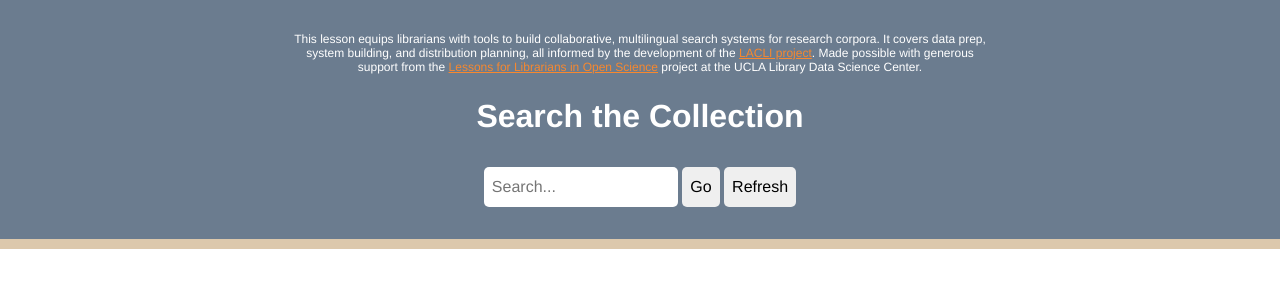
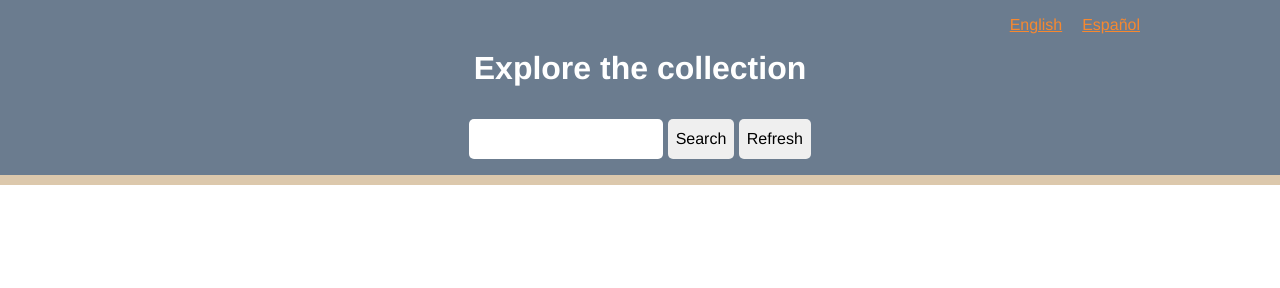
Before and after one commit to esilberberg/SearchLite, a plain HTML site: page index.html in a window 1280 px wide. Drawn offline with Linux system fonts and the light colour scheme; no server answers.

Commit message:
added translation

```diff
--- a/index.html
+++ b/index.html
@@ -4,23 +4,27 @@
     <meta charset="UTF-8">
     <meta name="viewport" content="width=device-width, initial-scale=1.0">
     <link rel="stylesheet" href="style.css">
-    <title>Search the Collection</title>
+    <title>Explore the Collection</title>
 </head>
 <body>
     <header>
         <div class="header-content">
-            <p>This lesson equips librarians with tools to build collaborative, multilingual search systems for research corpora. It covers data prep, system building, and distribution planning, all informed by the development of the <a href="https://lacli.info/" target="_blank" rel="noopener noreferrer">LACLI project</a>. Made possible with generous support from the <a href="https://ucla-imls-open-sci.info/" target="_blank" rel="noopener noreferrer">Lessons for Librarians in Open Science</a> project at the UCLA Library Data Science Center.</p>
-            <h1>Search the Collection</h1>
-            <section class="search-bar">
-                <input id="input" autocomplete="off" type="text"  placeholder="Search...">
-                <button id="search-btn">Go</button>
+            <div class="translation">
+                <a href="" data-lang="en">English</a>
+                <a href="" data-lang="es">Español</a>
+            </div>
+            <h1 id="welcome-msg">Explore the Collection</h1>
+            <div class="search-bar">
+                <input id="input" autocomplete="off" type="text">
+                <button id="search-btn">Search</button>
                 <button id="refresh-btn" title="Refresh">Refresh</button>
-            </section>
+            </div>
         </div>
     </header>
     <main>
         <div id="display"></div>
     </main>
+<script src="translation.js"></script>
 <script src="app.js"></script>
 </body>
 </html>
--- a/style.css
+++ b/style.css
@@ -2,6 +2,7 @@
     --dark: #6B7C8F;
     --light: #F7882F;
     --highlight: #FBC231;
+    --gray: #EFEFEF;
     --neutral: #DCC8AC;
 }
 * {
@@ -19,18 +20,20 @@ header {
 }
 
 .header-content {
-    max-width: 700px;
+    max-width: 1000px;
     margin: 0 auto;
-    padding: 2rem 0.5rem;
+    padding: 1rem 0.5rem;
+}
+
+.translation {
+    display: flex;
+    gap: 20px;
+    justify-content: right;
+    margin-bottom: 1rem;
 }
 
 h1 {
     font-size: 2rem;
-    margin-top: 1.5rem;
-}
-
-.header-content p {
-    font-size: 12px;
 }
 
 a {
--- /dev/null
+++ b/translation.js
@@ -0,0 +1,39 @@
+const welcomeMsg = document.getElementById('welcome-msg');
+const searchButton = document.getElementById('search-btn');
+const refreshButton = document.getElementById('refresh-btn');
+
+const translations = {
+    en: {
+        welcomeMsg: 'Explore the collection',
+        searchBtn: 'Search',
+        refreshBtn: 'Refresh',
+    },
+    es: {
+        welcomeMsg: 'Explora la colección',
+        searchBtn: 'Buscar',
+        refreshBtn: 'Recargar',
+    }
+};
+
+let currentLanguage = 'en'; // Default language
+
+function translatePage(language) {
+    currentLanguage = language;
+
+    // Update text content for the specified language
+    welcomeMsg.textContent = translations[language].welcomeMsg;
+    searchButton.textContent = translations[language].searchBtn;
+    refreshButton.textContent = translations[language].refreshBtn;
+}
+
+// Initial translation based on the default language
+translatePage(currentLanguage);
+
+// Handle language selection from anchor links
+document.querySelector('.translation').addEventListener('click', function (event) {
+    const selectedLanguage = event.target.getAttribute('data-lang');
+    if (selectedLanguage) {
+        event.preventDefault(); // Prevent default page reload
+        translatePage(selectedLanguage);
+    }
+});
```
